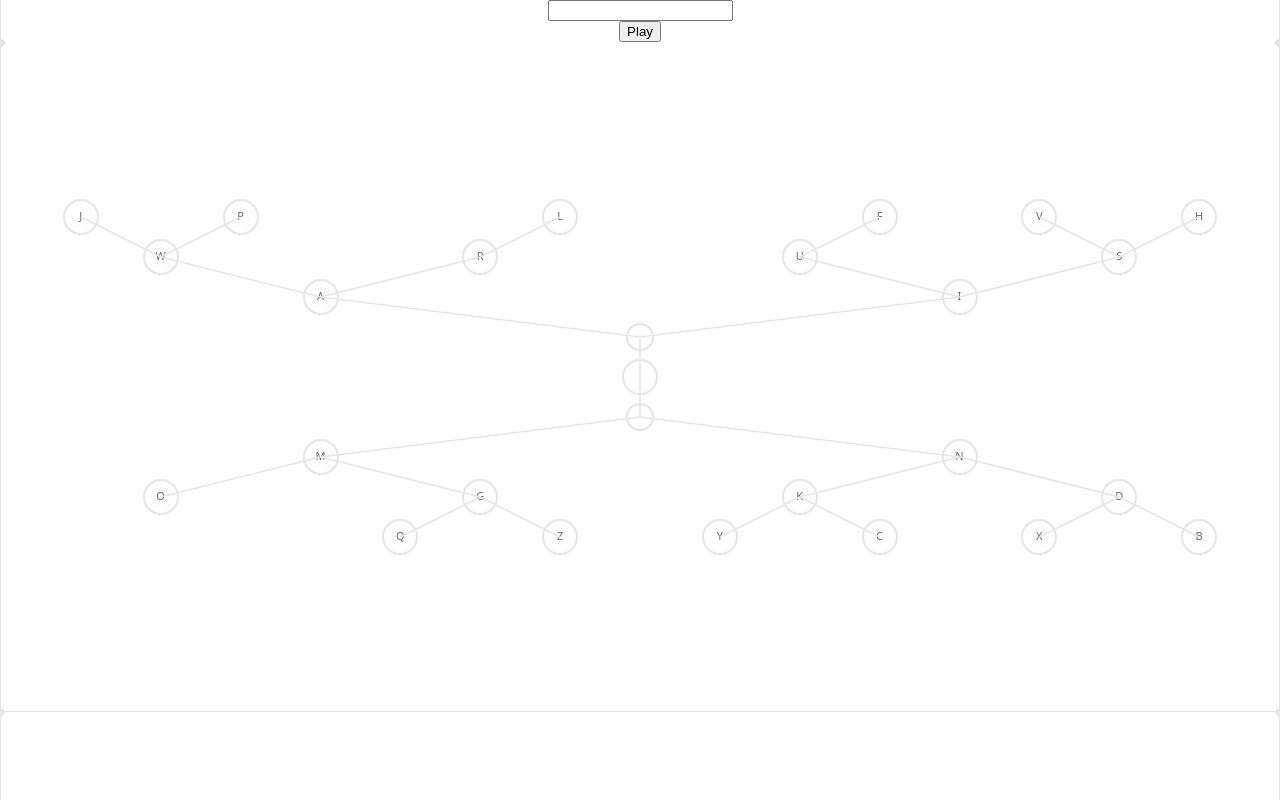
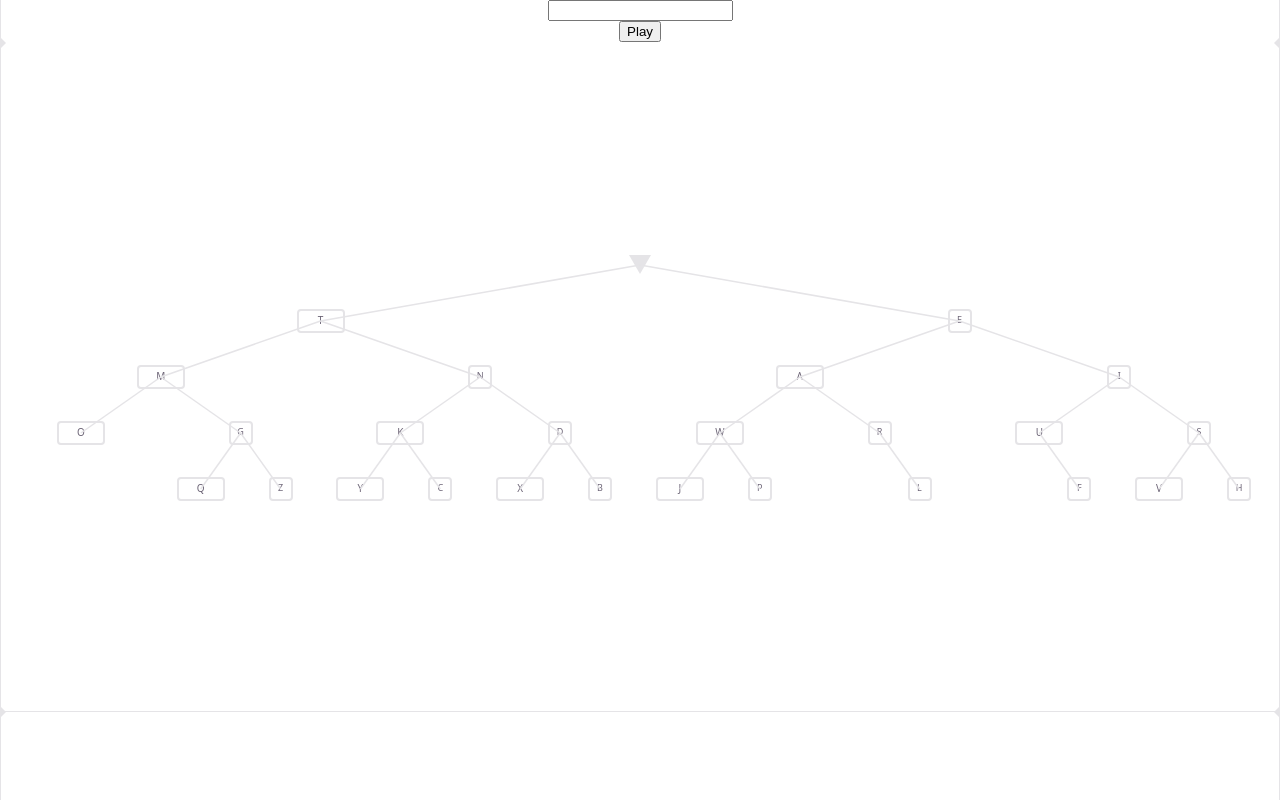
Before and after one commit to muniz95/morse-visualizer, a React (Vite) app: page / in a window 1280 px wide. Built offline with nearby package versions, Linux system fonts and the light colour scheme.

Commit message:
Implemented ShortSignal and LongSignal in tree layout

```diff
--- a/src/features/morse-visualizer/hooks/use-morse-visualizer.ts
+++ b/src/features/morse-visualizer/hooks/use-morse-visualizer.ts
@@ -3,14 +3,14 @@ import type { MorseCodeElement } from "../../../constants";
 import { useAppStore } from "../../../store";
 import { formatSentence } from "../../../utils";
 
-// key = depth * 1000 + position within the subtree
-function buildActiveMap(subtreePath: MorseCodeElement[]): Map<number, boolean> {
+// key = depth * 1000 + position within the full tree
+function buildActiveMap(activePath: MorseCodeElement[]): Map<number, boolean> {
   const map = new Map<number, boolean>();
-  if (subtreePath.length === 0) return map;
-  map.set(0, true); // depth 0, pos 0 = the subtree root (T or E)
+  if (activePath.length === 0) return map;
+  map.set(0, true); // root (depth 0, pos 0)
   let pos = 0;
-  for (let d = 0; d < subtreePath.length; d++) {
-    pos = pos * 2 + (subtreePath[d] === "long_signal" ? 0 : 1);
+  for (let d = 0; d < activePath.length; d++) {
+    pos = pos * 2 + (activePath[d] === "long_signal" ? 0 : 1);
     map.set((d + 1) * 1000 + pos, true);
   }
   return map;
@@ -29,12 +29,7 @@ export const useMorseVisualizer = () => {
       ? dictionary[currentChar].slice(0, currentSignalIndex + 1)
       : [];
 
-  const rootActive = activePath.length > 0;
-  const tActivePath = rootActive && activePath[0] === "long_signal" ? activePath.slice(1) : [];
-  const eActivePath = rootActive && activePath[0] === "short_signal" ? activePath.slice(1) : [];
-
-  const tActiveMap = buildActiveMap(tActivePath);
-  const eActiveMap = buildActiveMap(eActivePath);
+  const activeMap = buildActiveMap(activePath);
 
   return {
     sentence,
@@ -42,8 +37,6 @@ export const useMorseVisualizer = () => {
     currentIndex,
     currentChar,
     activePath,
-    rootActive,
-    tActiveMap,
-    eActiveMap,
+    activeMap,
   };
 };
--- a/src/features/morse-visualizer/ui/components/long-signal.ts
+++ b/src/features/morse-visualizer/ui/components/long-signal.ts
@@ -4,12 +4,12 @@ const LongSignal = styled.span<{ $content: string; $active?: boolean }>`
   display: inline-flex;
   align-items: center;
   justify-content: center;
-  width: 32px;
-  height: 32px;
-  border-radius: 50%;
+  width: 44px;
+  height: 20px;
+  border-radius: 4px;
   border: 2px solid ${({ $active }) => ($active ? "var(--accent)" : "var(--border)")};
   flex-shrink: 0;
-  font-size: 11px;
+  font-size: 10px;
   box-shadow: ${({ $active }) => ($active ? "0 0 8px 2px var(--accent)" : "none")};
   color: ${({ $active }) => ($active ? "var(--accent)" : "var(--text)")};
   transition: box-shadow 0.2s ease, color 0.2s ease, border-color 0.2s ease;
--- a/src/features/morse-visualizer/ui/components/short-signal.ts
+++ b/src/features/morse-visualizer/ui/components/short-signal.ts
@@ -4,12 +4,12 @@ const ShortSignal = styled.span<{ $content: string; $active?: boolean }>`
   display: inline-flex;
   align-items: center;
   justify-content: center;
-  width: 32px;
-  height: 32px;
-  border-radius: 50%;
+  width: 20px;
+  height: 20px;
+  border-radius: 4px;
   border: 2px solid ${({ $active }) => ($active ? "var(--accent)" : "var(--border)")};
   flex-shrink: 0;
-  font-size: 11px;
+  font-size: 9px;
   box-shadow: ${({ $active }) => ($active ? "0 0 8px 2px var(--accent)" : "none")};
   color: ${({ $active }) => ($active ? "var(--accent)" : "var(--text)")};
   transition: box-shadow 0.2s ease, color 0.2s ease, border-color 0.2s ease;
--- a/src/features/morse-visualizer/ui/components/tree-level.tsx
+++ b/src/features/morse-visualizer/ui/components/tree-level.tsx
@@ -3,7 +3,7 @@ import type { MorseTreeNode } from "../../lib/morse-tree";
 import LongSignal from "./long-signal";
 import ShortSignal from "./short-signal";
 
-export const ROW_HEIGHT = 40;
+export const ROW_HEIGHT = 56;
 
 const Row = styled.div`
   display: flex;
@@ -18,33 +18,35 @@ const Cell = styled.div`
   justify-content: center;
 `;
 
-const RootSignal = styled.div`
-  width: 24px;
-  height: 24px;
-  border-radius: 50%;
-  border: 2px solid var(--border);
-  flex-shrink: 0;
+const RootIndicator = styled.div<{ $active?: boolean }>`
+  width: 0;
+  height: 0;
+  border-left: 11px solid transparent;
+  border-right: 11px solid transparent;
+  border-top: 19px solid ${({ $active }) => ($active ? "var(--accent)" : "var(--border)")};
+  filter: ${({ $active }) => ($active ? "drop-shadow(0 0 6px var(--accent))" : "none")};
+  transition: border-top-color 0.2s ease, filter 0.2s ease;
 `;
 
 interface TreeLevelProps {
   nodes: (MorseTreeNode | null)[];
   depth: number;
-  rootSignal: "long_signal" | "short_signal";
   activeMap: Map<number, boolean>;
 }
 
-const TreeLevel = ({ nodes, depth, rootSignal, activeMap }: TreeLevelProps) => (
+const TreeLevel = ({ nodes, depth, activeMap }: TreeLevelProps) => (
   <Row>
     {nodes.map((node, pos) => {
-      const isActive = activeMap.get(depth * 1000 + pos) ?? false;
+      const isActive = activeMap.get(depth === 0 ? 0 : depth * 1000 + pos) ?? false;
       const content = node?.char?.toUpperCase() ?? "";
-      const signal = depth === 0 ? rootSignal : pos % 2 === 0 ? "long_signal" : "short_signal";
+      const isRoot = depth === 0 && pos === 0;
+      const signal = pos % 2 === 0 ? "long_signal" : "short_signal";
 
       return (
         <Cell key={pos}>
           {node &&
-            (depth === 0 && pos === 0 && nodes.length === 1 ? (
-              <RootSignal />
+            (isRoot ? (
+              <RootIndicator $active={isActive} />
             ) : signal === "long_signal" ? (
               <LongSignal $content={content} $active={isActive} />
             ) : (
--- a/src/features/morse-visualizer/ui/components/tree-links.tsx
+++ b/src/features/morse-visualizer/ui/components/tree-links.tsx
@@ -2,7 +2,7 @@ import styled from "styled-components";
 import type { MorseTreeNode } from "../../lib/morse-tree";
 import { ROW_HEIGHT } from "./tree-level";
 
-const NODE_RADIUS = ROW_HEIGHT / 2; // node is centered in its row
+const NODE_CENTER_Y = ROW_HEIGHT / 2;
 
 const Svg = styled.svg`
   position: absolute;
@@ -18,90 +18,45 @@ interface LinkLine {
   active: boolean;
 }
 
-function subtreeLinks(
-  levels: (MorseTreeNode | null)[][],
-  yCenter: (d: number) => number,
-  activeMap: Map<number, boolean>
-): LinkLine[] {
+interface TreeLinksProps {
+  levels: (MorseTreeNode | null)[][];
+  activeMap: Map<number, boolean>;
+}
+
+const TreeLinks = ({ levels, activeMap }: TreeLinksProps) => {
+  const totalHeight = levels.length * ROW_HEIGHT;
   const lines: LinkLine[] = [];
+
   for (let d = 0; d < levels.length - 1; d++) {
     const nodes = levels[d];
     for (let p = 0; p < nodes.length; p++) {
       if (!nodes[p]) continue;
       const x1 = (p + 0.5) / nodes.length;
-      const y1 = yCenter(d);
+      const y1 = d * ROW_HEIGHT + NODE_CENTER_Y;
       const leftPos = p * 2;
       const rightPos = p * 2 + 1;
-      const leftNode = levels[d + 1][leftPos];
-      const rightNode = levels[d + 1][rightPos];
-      if (leftNode) {
+      if (levels[d + 1][leftPos]) {
         lines.push({
           x1, y1,
           x2: (leftPos + 0.5) / (nodes.length * 2),
-          y2: yCenter(d + 1),
+          y2: (d + 1) * ROW_HEIGHT + NODE_CENTER_Y,
           active: activeMap.get((d + 1) * 1000 + leftPos) ?? false,
         });
       }
-      if (rightNode) {
+      if (levels[d + 1][rightPos]) {
         lines.push({
           x1, y1,
           x2: (rightPos + 0.5) / (nodes.length * 2),
-          y2: yCenter(d + 1),
+          y2: (d + 1) * ROW_HEIGHT + NODE_CENTER_Y,
           active: activeMap.get((d + 1) * 1000 + rightPos) ?? false,
         });
       }
     }
   }
-  return lines;
-}
-
-interface TreeLinksProps {
-  eLevels: (MorseTreeNode | null)[][];
-  tLevels: (MorseTreeNode | null)[][];
-  eActiveMap: Map<number, boolean>;
-  tActiveMap: Map<number, boolean>;
-  rootActive: boolean;
-}
-
-const TreeLinks = ({
-  eLevels,
-  tLevels,
-  eActiveMap,
-  tActiveMap,
-  rootActive,
-}: TreeLinksProps) => {
-  const eLen = eLevels.length;
-  const totalHeight = (eLen + 1 + tLevels.length) * ROW_HEIGHT;
-
-  // Absolute y for E subtree level d (inverted: level 0 is near root, level maxD is at top)
-  const yE = (d: number) => (eLen - 1 - d) * ROW_HEIGHT + NODE_RADIUS;
-  // Absolute y for root
-  const yRoot = eLen * ROW_HEIGHT + NODE_RADIUS;
-  // Absolute y for T subtree level d
-  const yT = (d: number) => (eLen + 1 + d) * ROW_HEIGHT + NODE_RADIUS;
-
-  const eLinks = subtreeLinks(eLevels, yE, eActiveMap);
-  const tLinks = subtreeLinks(tLevels, yT, tActiveMap);
 
   return (
     <Svg style={{ height: totalHeight }} viewBox={`0 0 1 ${totalHeight}`} preserveAspectRatio="none">
-      {/* Root → E connection */}
-      <line
-        x1={0.5} y1={yRoot}
-        x2={0.5} y2={yE(0)}
-        stroke={rootActive && (eActiveMap.get(0) ?? false) ? "var(--accent)" : "var(--border)"}
-        strokeWidth={1.5}
-        vectorEffect="non-scaling-stroke"
-      />
-      {/* Root → T connection */}
-      <line
-        x1={0.5} y1={yRoot}
-        x2={0.5} y2={yT(0)}
-        stroke={rootActive && (tActiveMap.get(0) ?? false) ? "var(--accent)" : "var(--border)"}
-        strokeWidth={1.5}
-        vectorEffect="non-scaling-stroke"
-      />
-      {[...eLinks, ...tLinks].map((l, i) => (
+      {lines.map((l, i) => (
         <line
           key={i}
           x1={l.x1} y1={l.y1}
--- a/src/features/morse-visualizer/ui/morse-visualizer.tsx
+++ b/src/features/morse-visualizer/ui/morse-visualizer.tsx
@@ -1,5 +1,4 @@
 import { useMemo } from "react";
-import styled from "styled-components";
 import { useMorseVisualizer } from "../hooks/use-morse-visualizer";
 import { MORSE_TREE } from "../lib/morse-tree";
 import { flattenSubtree } from "../lib/flatten-subtree";
@@ -7,67 +6,16 @@ import TreeLevel, { ROW_HEIGHT } from "./components/tree-level";
 import TreeLinks from "./components/tree-links";
 import S from "./styles";
 
-const RootRow = styled.div`
-  display: flex;
-  align-items: center;
-  justify-content: center;
-  height: ${ROW_HEIGHT}px;
-`;
-
-const RootNode = styled.div<{ $active?: boolean }>`
-  width: 32px;
-  height: 32px;
-  border-radius: 50%;
-  border: 2px solid ${({ $active }) => ($active ? "var(--accent)" : "var(--border)")};
-  box-shadow: ${({ $active }) => ($active ? "0 0 8px 2px var(--accent)" : "none")};
-  transition: border-color 0.2s ease, box-shadow 0.2s ease;
-  flex-shrink: 0;
-`;
-
 const MorseVisualizer = () => {
-  const { rootActive, tActiveMap, eActiveMap } = useMorseVisualizer();
-
-  const tLevels = useMemo(() => flattenSubtree(MORSE_TREE.left!), []);
-  const eLevels = useMemo(() => flattenSubtree(MORSE_TREE.right!), []);
-  const totalHeight = (eLevels.length + 1 + tLevels.length) * ROW_HEIGHT;
+  const { activeMap } = useMorseVisualizer();
+  const levels = useMemo(() => flattenSubtree(MORSE_TREE), []);
+  const totalHeight = levels.length * ROW_HEIGHT;
 
   return (
     <S.TreeContainer style={{ height: totalHeight }}>
-      <TreeLinks
-        eLevels={eLevels}
-        tLevels={tLevels}
-        eActiveMap={eActiveMap}
-        tActiveMap={tActiveMap}
-        rootActive={rootActive}
-      />
-
-      {/* E subtree — rendered in reverse (deepest level at top) */}
-      {[...eLevels].reverse().map((nodes, reversedIdx) => {
-        const depth = eLevels.length - 1 - reversedIdx;
-        return (
-          <TreeLevel
-            key={`e-${depth}`}
-            nodes={nodes}
-            depth={depth}
-            rootSignal="short_signal"
-            activeMap={eActiveMap}
-          />
-        );
-      })}
-
-      <RootRow>
-        <RootNode $active={rootActive} />
-      </RootRow>
-
-      {/* T subtree — rendered normally (T at top, deepest at bottom) */}
-      {tLevels.map((nodes, depth) => (
-        <TreeLevel
-          key={`t-${depth}`}
-          nodes={nodes}
-          depth={depth}
-          rootSignal="long_signal"
-          activeMap={tActiveMap}
-        />
+      <TreeLinks levels={levels} activeMap={activeMap} />
+      {levels.map((nodes, depth) => (
+        <TreeLevel key={depth} nodes={nodes} depth={depth} activeMap={activeMap} />
       ))}
     </S.TreeContainer>
   );
```
